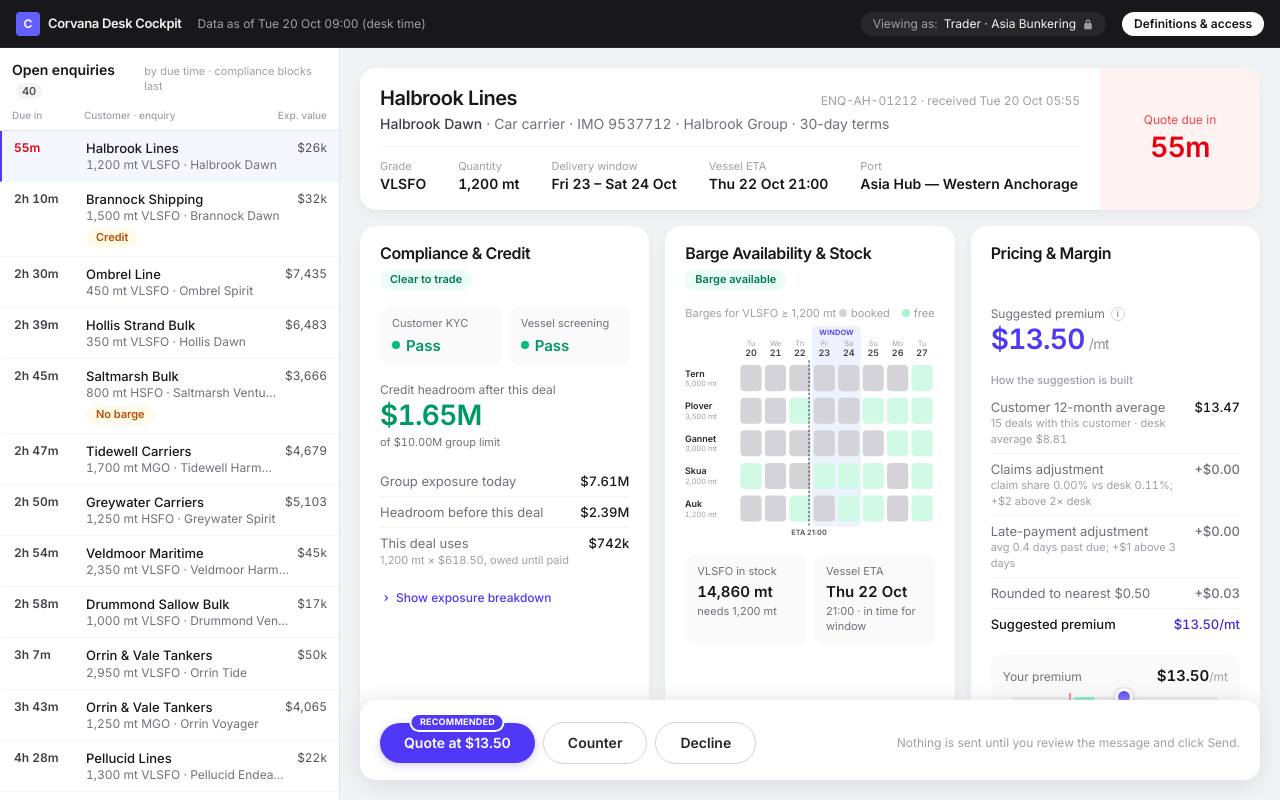
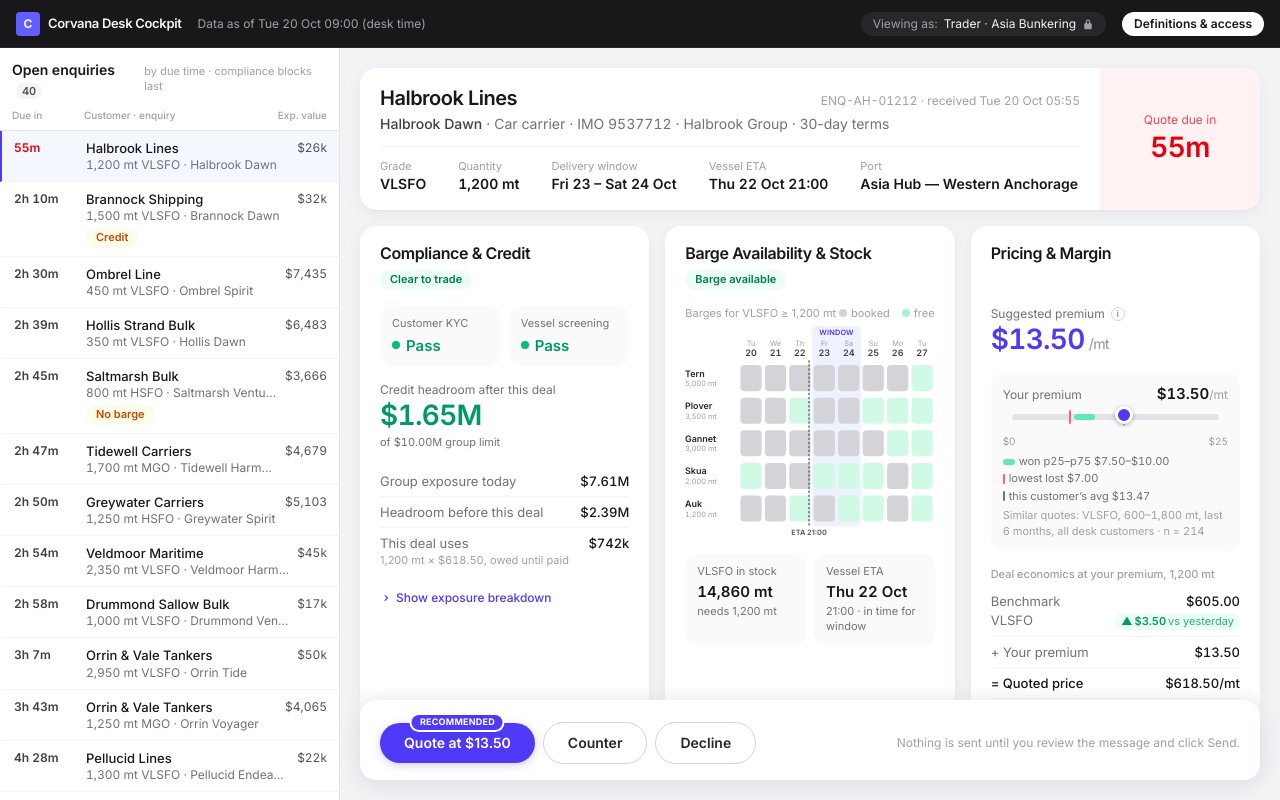
Before and after one commit to DaryaRudych/corvana-desk-cockpit, a React (Vite) app: page / in a window 1280 px wide. Built offline with nearby package versions, Linux system fonts and the light colour scheme.

Commit message:
refactor(pricing): build-up lives only in the tooltip, with the list's full detail
Co-Authored-By: Claude Opus 5.5 <noreply@anthropic.com>

```diff
--- a/src/components/PricePanel.tsx
+++ b/src/components/PricePanel.tsx
@@ -1,4 +1,4 @@
-import { mt, usd, usdMt } from '../lib/format'
+import { formatValue, mt, usd, usdMt } from '../lib/format'
 import type { ValueOf } from '../semantic/metrics'
 import { query, type QueryResult, type UserContext } from '../semantic/query'
 import { termsParams, type Terms } from './terms'
@@ -79,6 +79,19 @@ function PremiumSlider({
   )
 }
 
+/** One line of the build-up tooltip: label, grey context underneath, value on the right. */
+function TipRow({ label, hint, value, strong }: { label: string; hint?: string; value: string; strong?: boolean }) {
+  return (
+    <span className={`flex items-baseline justify-between gap-4 py-1.5 first:pt-0 last:pb-0 ${strong ? 'font-semibold' : ''}`}>
+      <span>
+        <span className={strong ? 'text-white' : 'text-zinc-200'}>{label}</span>
+        {hint && <span className="block text-[11px] font-normal text-zinc-400">{hint}</span>}
+      </span>
+      <span className="text-white">{value}</span>
+    </span>
+  )
+}
+
 /** Day-on-day change: ▲ green, ▼ red, flat grey. */
 function DeltaChip({ r }: { r: QueryResult<number> }) {
   const v = r.value ?? 0
@@ -150,7 +163,6 @@ export function PricePanel({
 
   // No suggested-premium pill: the bold figure below is its one place. The pill only flags a thin margin.
   const verdict: Verdict | undefined = thinMargin ? { tone: 'warn', label: 'Margin under $3/mt' } : undefined
-  const step = (v: number) => (v ? `${v < 0 ? '−' : '+'}$${Math.abs(v).toFixed(2)}` : '—')
 
   return (
     <Card title="Pricing & Margin" verdict={verdict}>
@@ -160,21 +172,23 @@ export function PricePanel({
           <>
             Suggested premium
             {bd && (
-              <InfoTip label="How the suggested premium is built" below>
-                <span className="mb-1.5 block font-semibold">Rule: how the suggestion is built</span>
-                <span className="num grid grid-cols-[1fr_auto] gap-x-4 gap-y-0.5">
-                  <span className="text-zinc-300">
-                    {bd.baseSource === 'customer' ? 'Customer 12-month avg' : 'Desk avg (< 5 customer deals)'} · {deals.value ?? 0} deals
-                  </span>
-                  <span>{usdMt(bd.base)}</span>
-                  <span className="text-zinc-300">Claims</span>
-                  <span>{step(bd.claimAdj)}</span>
-                  <span className="text-zinc-300">Late payment</span>
-                  <span>{step(bd.dpdAdj)}</span>
-                  <span className="text-zinc-300">Rounding to $0.50</span>
-                  <span>{step(bd.rounding)}</span>
+              <InfoTip label="How the suggested premium is built" below wide>
+                <span className="mb-2 block font-semibold">How the suggestion is built</span>
+                <span className="num flex flex-col divide-y divide-zinc-700/70">
+                  <TipRow
+                    label={fromCustomer ? 'Customer 12-month average' : 'Desk average (customer has < 5 deals)'}
+                    hint={`${deals.value ?? 0} deals with this customer · desk average ${deskPrem.value !== null ? usdMt(deskPrem.value) : '—'}`}
+                    value={usdMt(bd.base)}
+                  />
+                  <TipRow
+                    label="Claims adjustment"
+                    hint={`claim share ${formatValue('ratio', custClaim.value)} vs desk ${formatValue('ratio', deskClaim.value)}; +$2 above 2× desk`}
+                    value={adj(bd.claimAdj)}
+                  />
+                  <TipRow label="Late-payment adjustment" hint={`avg ${formatValue('days', dpd.value)} past due; +$1 above 3 days`} value={adj(bd.dpdAdj)} />
+                  <TipRow label="Rounded to nearest $0.50" value={adj(bd.rounding)} />
+                  <TipRow label="Suggested premium" value={`${usdMt(bd.value)}/mt`} strong />
                 </span>
-                <span className="mt-1.5 block text-[11px] text-zinc-400">+$2 if claim share is over 2× the desk’s; +$1 if average days past due is over 3.</span>
               </InfoTip>
             )}
           </>
@@ -185,25 +199,6 @@ export function PricePanel({
       </Hero>
 
       {/* How the rule builds the suggestion; every line is a governed value. */}
-      {bd && (
-        <List title="How the suggestion is built">
-          <ListRow label={fromCustomer ? 'Customer 12-month average' : 'Desk average (customer has < 5 deals)'} hint={<>{deals.value ?? 0} deals with this customer · desk average <MetricValue r={deskPrem} format={(v: number) => usdMt(v)} /></>}>
-            <MetricValue r={fromCustomer ? custPrem : deskPrem} format={(v: number) => usdMt(v)} />
-          </ListRow>
-          <ListRow label="Claims adjustment" hint={<>claim share <MetricValue r={custClaim} /> vs desk <MetricValue r={deskClaim} />; +$2 above 2× desk</>}>
-            <MetricValue r={b} format={() => adj(bd.claimAdj)} className={bd.claimAdj ? 'text-amber-600' : 'text-zinc-500'} />
-          </ListRow>
-          <ListRow label="Late-payment adjustment" hint={<>avg <MetricValue r={dpd} /> past due; +$1 above 3 days</>}>
-            <MetricValue r={b} format={() => adj(bd.dpdAdj)} className={bd.dpdAdj ? 'text-amber-600' : 'text-zinc-500'} />
-          </ListRow>
-          <ListRow label="Rounded to nearest $0.50">
-            <MetricValue r={b} format={() => adj(bd.rounding)} className="text-zinc-500" />
-          </ListRow>
-          <ListRow label={<span className="font-medium text-zinc-900">Suggested premium</span>}>
-            <MetricValue r={suggested} format={(v: number) => `${usdMt(v)}/mt`} className="text-indigo-700" />
-          </ListRow>
-        </List>
-      )}
 
       {/* Quote builder */}
       <div className="rounded-xl bg-zinc-50 px-3 pt-2.5 pb-3">
--- a/src/components/ui.tsx
+++ b/src/components/ui.tsx
@@ -146,7 +146,19 @@ export function DetailRestricted({ message }: { message: string }) {
 }
 
 /** ⓘ with a hover/focus tooltip. Rule thresholds and scopes live here, not inline. */
-export function InfoTip({ children, label = 'More information', below = false, align = 'center' }: { children: ReactNode; label?: string; below?: boolean; align?: 'center' | 'left' | 'right' }) {
+export function InfoTip({
+  children,
+  label = 'More information',
+  below = false,
+  align = 'center',
+  wide = false,
+}: {
+  children: ReactNode
+  label?: string
+  below?: boolean
+  align?: 'center' | 'left' | 'right'
+  wide?: boolean
+}) {
   return (
     <span className="group relative inline-flex align-middle">
       <span tabIndex={0} aria-label={label} className="flex size-3.5 cursor-help items-center justify-center rounded-full border border-zinc-300 text-[9px] font-bold text-zinc-400 group-hover:border-zinc-500 group-hover:text-zinc-600 focus:outline-none">
@@ -154,7 +166,7 @@ export function InfoTip({ children, label = 'More information', below = false, a
       </span>
       <span
         role="tooltip"
-        className={`pointer-events-none absolute z-30 w-60 rounded-lg ${below ? 'top-5' : 'bottom-5'} ${align === 'left' ? 'left-0' : align === 'right' ? 'right-0' : 'left-1/2 -translate-x-1/2'} bg-zinc-900 px-3 py-2 text-left text-xs leading-snug font-normal text-white opacity-0 shadow-lg transition-opacity group-focus-within:opacity-100 group-hover:opacity-100`}
+        className={`pointer-events-none absolute z-30 ${wide ? 'w-72' : 'w-60'} rounded-lg ${below ? 'top-5' : 'bottom-5'} ${align === 'left' ? 'left-0' : align === 'right' ? 'right-0' : 'left-1/2 -translate-x-1/2'} bg-zinc-900 px-3 py-2 text-left text-xs leading-snug font-normal text-white opacity-0 shadow-lg transition-opacity group-focus-within:opacity-100 group-hover:opacity-100`}
       >
         {children}
       </span>
```
Also changed, not shown: 2 other files (tests, documents, lock files or other folders).
